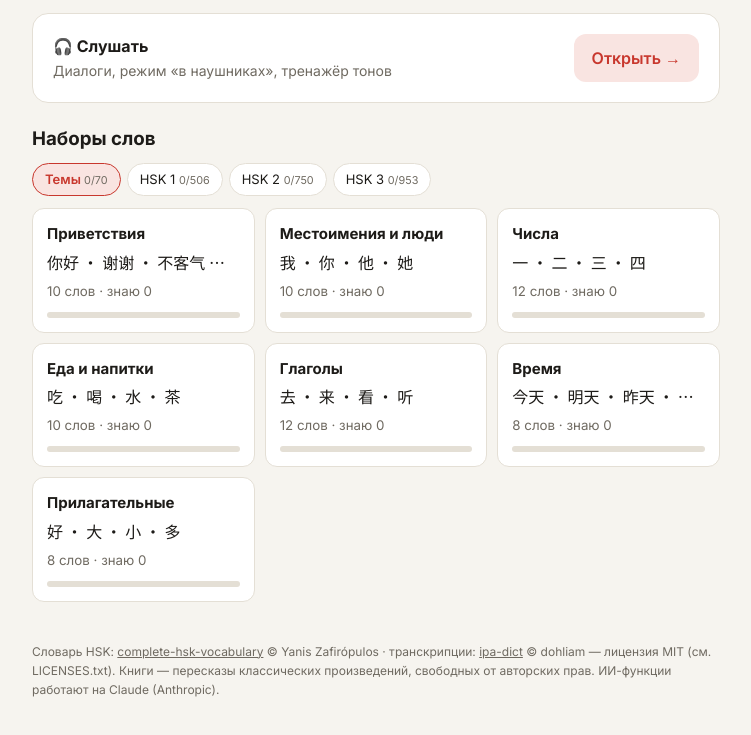
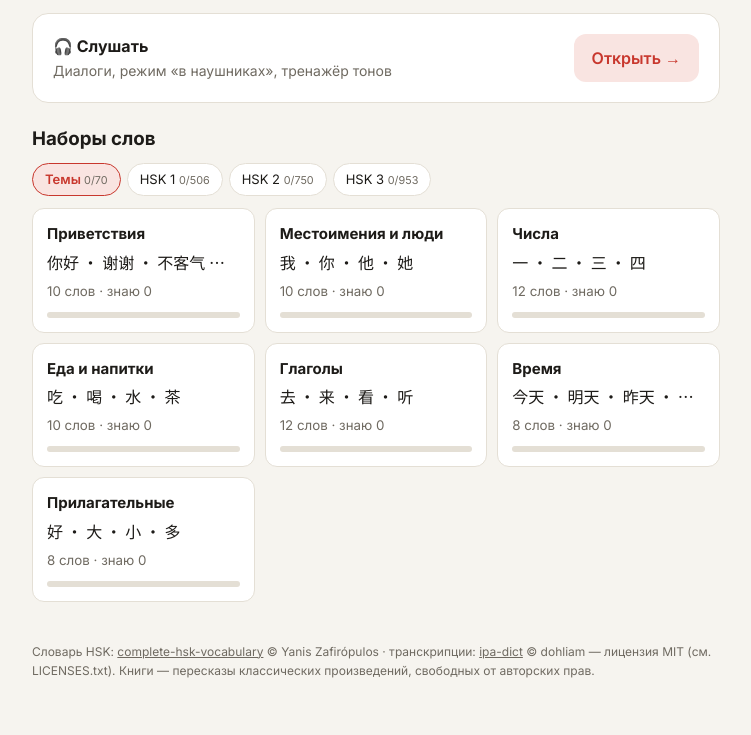
Before and after one commit to rismuhambetov/moi-yazyki, a plain HTML site: page index.html in a window 1280 px wide. Shown: the part 617-1352 px from the top of the page, without its empty margins (264-1015 px from the left). Drawn offline with Linux system fonts and the light colour scheme.

Commit message:
Add files via upload

```diff
--- a/index.html
+++ b/index.html
@@ -224,7 +224,7 @@ input.type{width:100%;padding:14px;border:1px solid var(--line);border-radius:12
   <footer class="foot">
     Словарь HSK: <a href="https://github.com/drkameleon/complete-hsk-vocabulary" target="_blank" rel="noopener">complete-hsk-vocabulary</a> © Yanis Zafirópulos ·
     транскрипции: <a href="https://github.com/open-dict-data/ipa-dict" target="_blank" rel="noopener">ipa-dict</a> © dohliam — лицензия MIT (см. LICENSES.txt).
-    Книги — пересказы классических произведений, свободных от авторских прав. ИИ-функции работают на Claude (Anthropic).
+    Книги — пересказы классических произведений, свободных от авторских прав.
   </footer>
 </div>
 
@@ -1742,6 +1742,7 @@ async function aiMakeBook(topic){
 
 /* ---------- ЭКРАНЫ ---------- */
 function render(){
+  { const aiTab=document.querySelector('nav.tabs [data-tab="ai"]'); const off = aiReady && !AI; if(aiTab) aiTab.style.display = off ? "none" : ""; if(off && S.tab==="ai") S.tab="home"; }
   document.body.className = S.lang;
   document.querySelectorAll(".lang").forEach(b=>b.classList.toggle("on", b.dataset.lang===S.lang));
   document.querySelectorAll("nav.tabs button").forEach(b=>b.classList.toggle("on", b.dataset.tab===S.tab));
```
